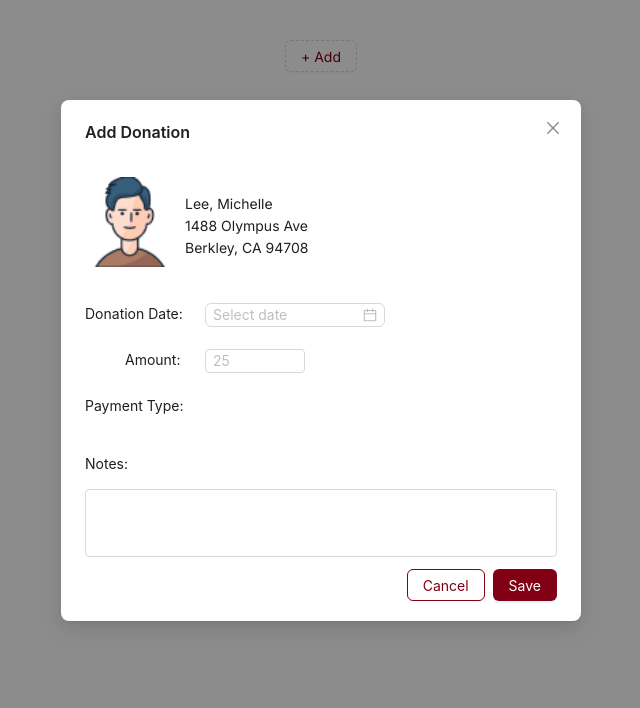
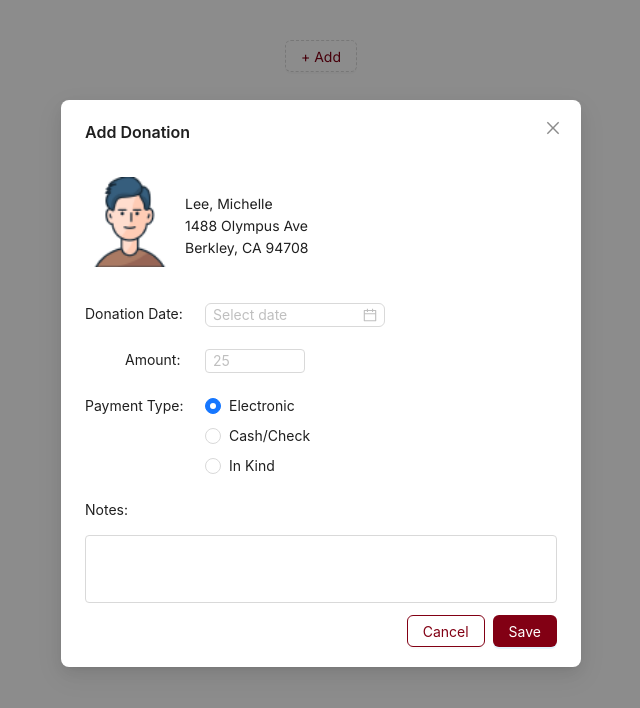
Before and after one commit to alazarzewdu/add-donation-modal, a React (Vite) app: page / in a window 1280 px wide. Both pictures are taken after a click on the button "+ Add". Shown: the top 708 px of the page, without its empty margins (319-959 px from the left). Built offline with nearby package versions, Linux system fonts and the light colour scheme.

Commit message:
updated payment type form

```diff
--- a/src/App.css
+++ b/src/App.css
@@ -54,6 +54,11 @@ height: 90px;
   width: 100px;
 }
 
+.p-input {
+  margin-left: 120px;
+  margin-top: -36px;
+}
+
 
 
 
--- a/src/App.tsx
+++ b/src/App.tsx
@@ -77,26 +77,29 @@ const onChange: DatePickerProps['onChange'] = (date, dateString) =>
         <div className="a-input">
           <Input placeholder='25' size='small'className='a-i'/>
         </div>
+      </div>
+
+      <div className="payment">
+        <div className="p-txt">
+          <p>Payment Type:</p>
+        </div>
+        <div className="p-input">
+          <Radio.Group onChange={onChanger} value={value} className='radio'>
+      <Space direction="vertical">
+        <Radio value={1}>Electronic</Radio>
+        <Radio value={2}>Cash/Check</Radio>
+        <Radio value={3}>In Kind</Radio>
+      </Space>
+    </Radio.Group>
+        </div>
 
       </div>
 
-          <p>Payment Type:</p>
           <p >Notes:</p>
 
         </Space>
 
 
-
-
-
-
-       {/* <Radio.Group onChange={onChanger} value={value} className='radio'>
-      <Space direction="vertical">
-        <Radio value={1}>Electronic</Radio>
-        <Radio value={2}>Cash/Check</Radio>
-        <Radio value={3}>In Kind</Radio>
-      </Space>
-    </Radio.Group> */}
 
 
       <TextArea rows={3} size='small' className='notes-field'
```
